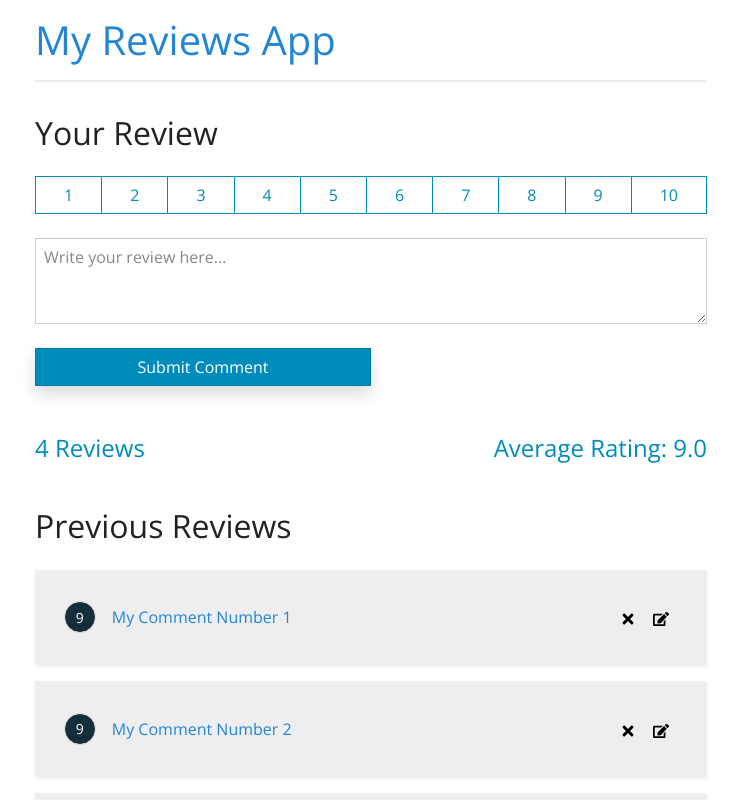
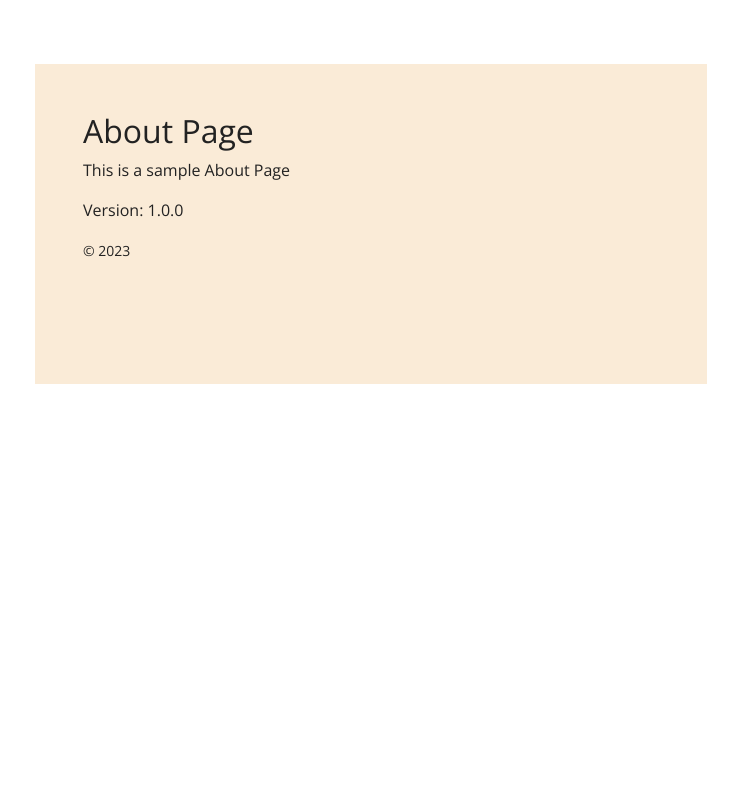
Before and after one commit to CollinsKippy/review-app-rt, a React (Create React App) app: page /about in a window 1280 px wide. Shown: the top 800 px of the page, without its empty margins (45-783 px from the left). Built offline with nearby package versions, Linux system fonts and the light colour scheme.

Commit message:
added react-router-dom

```diff
--- a/package.json
+++ b/package.json
@@ -11,6 +11,7 @@
     "react": "^18.2.0",
     "react-dom": "^18.2.0",
     "react-icons": "^4.7.1",
+    "react-router-dom": "^6.6.2",
     "react-scripts": "5.0.1",
     "uuid": "^9.0.0",
     "web-vitals": "^2.1.4"
--- a/src/App.js
+++ b/src/App.js
@@ -1,10 +1,12 @@
 import { useState } from 'react';
+import { BrowserRouter as Router, Routes, Route } from 'react-router-dom';
 import ReviewForm from './components/ReviewForm';
 import ReviewList from './components/ReviewList';
 import ReviewStats from './components/ReviewStats';
 import Title from './components/Title';
 import ReviewData from './data/ReviewData';
 import { v4 as uuidv4 } from 'uuid';
+import AboutPage from './pages/AboutPage';
 
 function App() {
   const [reviews, setReviews] = useState(ReviewData);
@@ -33,7 +35,14 @@ function App() {
   };
 
   return (
+    <Router>
       <div className='my-container'>
+        <Routes>
+          <Route
+            index
+            path='/'
+            element={
+              <>
                 <Title />
                 <ReviewForm
                   onAddReview={onAddReview}
@@ -41,8 +50,19 @@ function App() {
                   updated={updated}
                 />
                 <ReviewStats reviews={reviews} />
-      <ReviewList reviews={reviews} onDelete={onDelete} onEdit={onEdit} />
+                <ReviewList
+                  reviews={reviews}
+                  onDelete={onDelete}
+                  onEdit={onEdit}
+                />
+              </>
+            }
+          ></Route>
+
+          <Route path='/about' element={<AboutPage />} />
+        </Routes>
       </div>
+    </Router>
   );
 }
 
--- /dev/null
+++ b/src/pages/AboutPage.css
@@ -0,0 +1,4 @@
+.About {
+  min-height: 20rem;
+  background-color: antiquewhite;
+}
--- /dev/null
+++ b/src/pages/AboutPage.jsx
@@ -0,0 +1,13 @@
+import React from 'react';
+import './AboutPage.css';
+
+export default function AboutPage() {
+  return (
+    <div className='About my-5 p-5'>
+      <h2>About Page</h2>
+      <p>This is a sample About Page</p>
+      <p>Version: 1.0.0</p>
+      <small>&copy; 2023</small>
+    </div>
+  );
+}
```
Also changed, not shown: 1 other file (tests, documents, lock files or other folders). Lines whose indentation alone changed are shown as unchanged.
